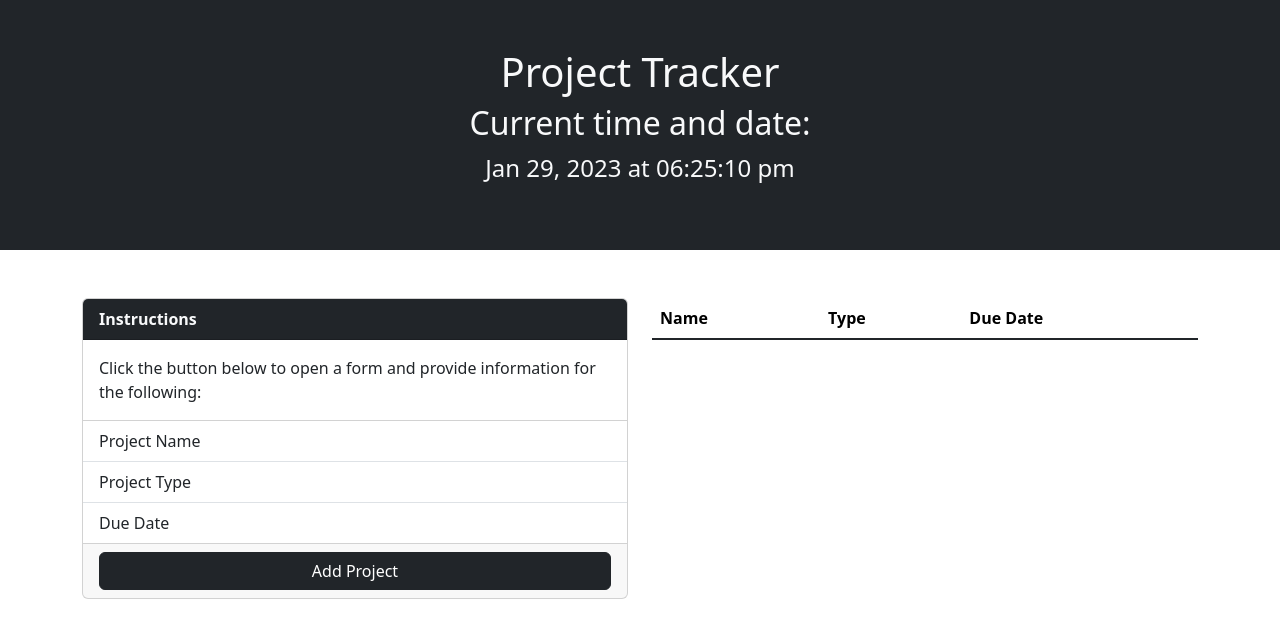
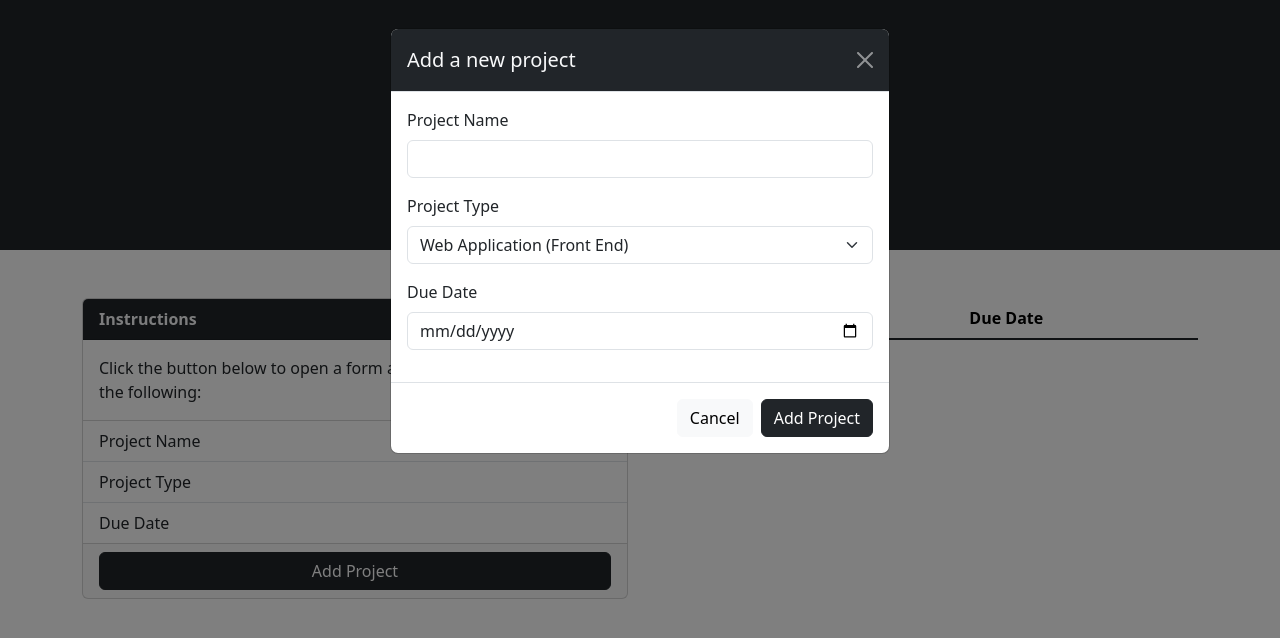
Before and after one commit to joshtaylor0404/module-5-mini-project, a plain HTML site: page index.html in a window 1280 px wide. Both pictures are taken after a click on the button "Add Project". Drawn offline with nearby package versions, Linux system fonts and the light colour scheme.

Commit message:
working modal and form elements, projects added to local storage

```diff
--- a/assets/js/script.js
+++ b/assets/js/script.js
@@ -1,13 +1,60 @@
 $(function() {
     // elements
     var dateContainerEl = $("#date-container");
+    var projectNameEl = $('#project-name');
+    var projectTypeEl = $('#project-type');
+    var projectDueDateEl = $('#project-due-date');
+    var projectModal = bootstrap.Modal.getOrCreateInstance('#project-form-modal');
 
     // state
     var dateInterval;
+    var projects = [];
 
     // functions
     function init() {
         startClock();
+    }
+
+    function handleFormSubmit(event) {
+        event.preventDefault();
+
+        var name = projectNameEl.val();
+        var type = projectTypeEl.val();
+        var dueDate = projectDueDateEl.val();
+
+        if(!name || !type || !dueDate) {
+            alert('You must fill out the form!');
+            return;
+        }
+
+        projects.push({
+            name,
+            type,
+            dueDate
+        });
+
+        saveProjects();
+        clearForm();
+        closeModal();
+        // renderProjects();
+    }
+
+    function closeModal() {
+        projectModal.hide();
+    }
+
+    function saveProjects() {
+        localStorage.setItem('projects', JSON.stringify(projects));
+    };
+
+    function loaderProjects() {
+        // TODO...
+    }
+
+    function clearForm() {
+        projectNameEl.val('');
+        projectTypeEl.val('Web Application (Front End)');
+        projectDueDateEl.val('');
     }
 
     function updateDateDisplay() {
@@ -23,6 +70,9 @@ $(function() {
         }, 1000);
     }
 
+    // event listeners
+    $('#project-form-submit').on('click', handleFormSubmit);
+
     // initialize
     init();
 });
--- a/index.html
+++ b/index.html
@@ -36,7 +36,8 @@
                             <li class="list-group-item">Due Date</li>
                         </ul>
                         <div class="card-footer">
-                            <button class="btn btn-dark btn-block w-100">Add Project</button>
+                            <button class="btn btn-dark btn-block w-100" data-bs-toggle="modal"
+                                data-bs-target="#project-form-modal">Add Project</button>
                         </div>
                     </div>
                 </div>
@@ -59,6 +60,54 @@
         </div>
     </main>
 
+    <!-- project form modal  -->
+    <div class="modal fade" id="project-form-modal" tabindex="-1" aria-labelledby="exampleModalLabel"
+        aria-hidden="true">
+        <div class="modal-dialog">
+            <div class="modal-content">
+                <form>
+                    <div class="modal-header bg-dark text-light">
+                        <h1 class="modal-title fs-5" id="exampleModalLabel">Add a new project</h1>
+                        <button type="button" class="btn-close btn-close-white" data-bs-dismiss="modal"
+                            aria-label="Close"></button>
+                    </div>
+                    <div class="modal-body">
+                        <div class="mb-3">
+                            <label for="project-name" class="form-label">Project Name</label>
+                            <input type="text" name="project-name" class="form-control" id="project-name" required>
+                        </div>
+                        <div class="mb-3">
+                            <label for="project-type" class="form-label">Project Type</label>
+                            <select id="project-type" name="project-type" class="form-select" required>
+                                <option value="Web Application (Front End)">
+                                  Web Application (Front End)
+                                </option>
+                                <option value="Web Application (Back End)">
+                                  Web Application (Back End)
+                                </option>
+                                <option value="Web Application (Full Stack)">
+                                  Web Application (Full Stack)
+                                </option>
+                                <option value="Mobile Application">Mobile Application</option>
+                                <option value="Print Campaign">Print Campaign</option>
+                                <option value="Digital Marketing Campaign">
+                                  Digital Marketing Campaign
+                                </option>
+                              </select>
+                        </div>
+                        <div class="mb-3">
+                            <label for="project-due-date" class="form-label">Due Date</label>
+                            <input type="date" class="form-control" name="project-due-date" id="project-due-date" required>
+                        </div>
+                    </div>
+                    <div class="modal-footer">
+                        <button type="button" class="btn btn-light" data-bs-dismiss="modal">Cancel</button>
+                        <button type="submit" class="btn btn-dark" id="project-form-submit">Add Project</button>
+                    </div>
+                </form>
+            </div>
+        </div>
+    </div>
 
     <!-- scripts -->
     <script src="https://cdn.jsdelivr.net/npm/dayjs@1/dayjs.min.js"></script>
```
